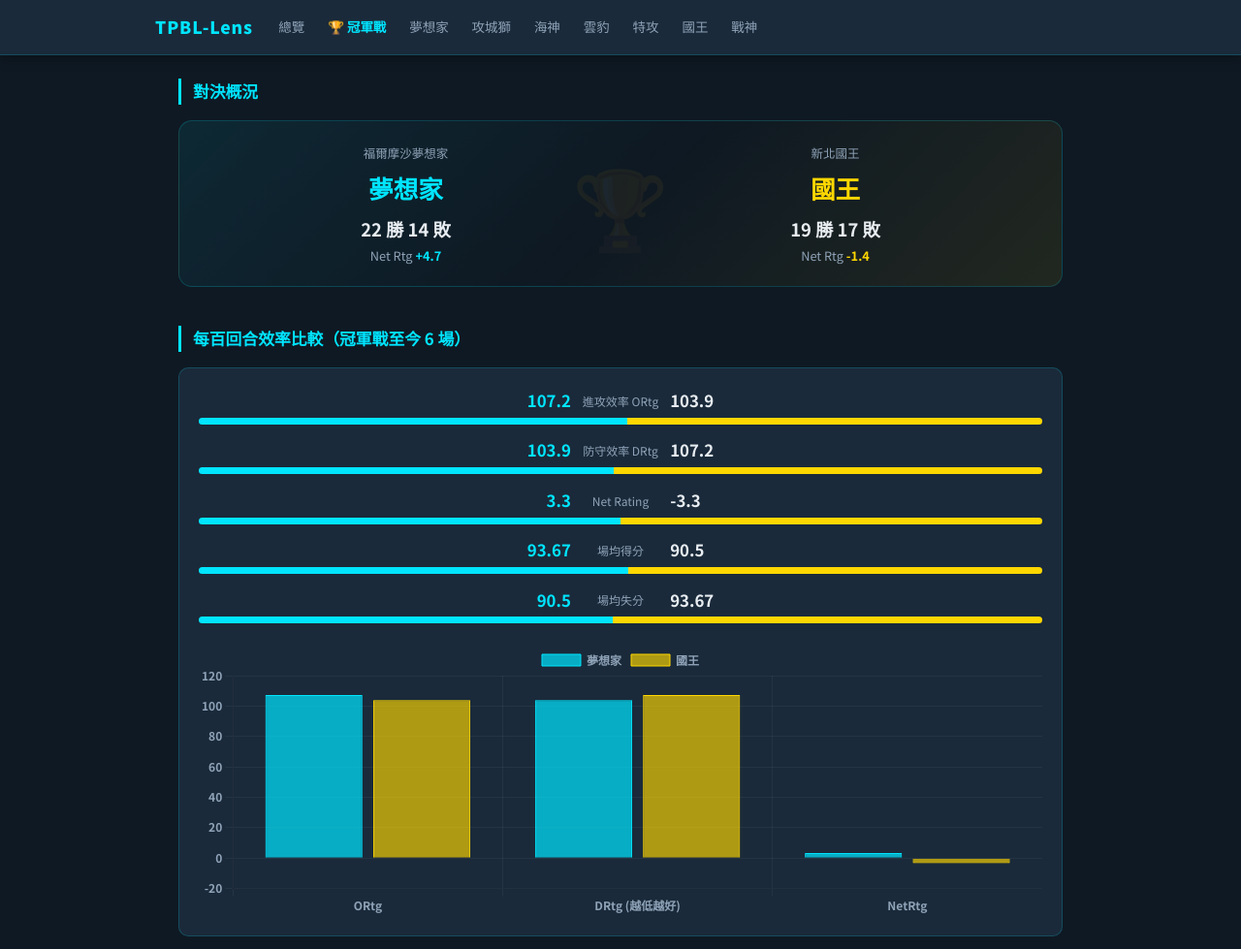
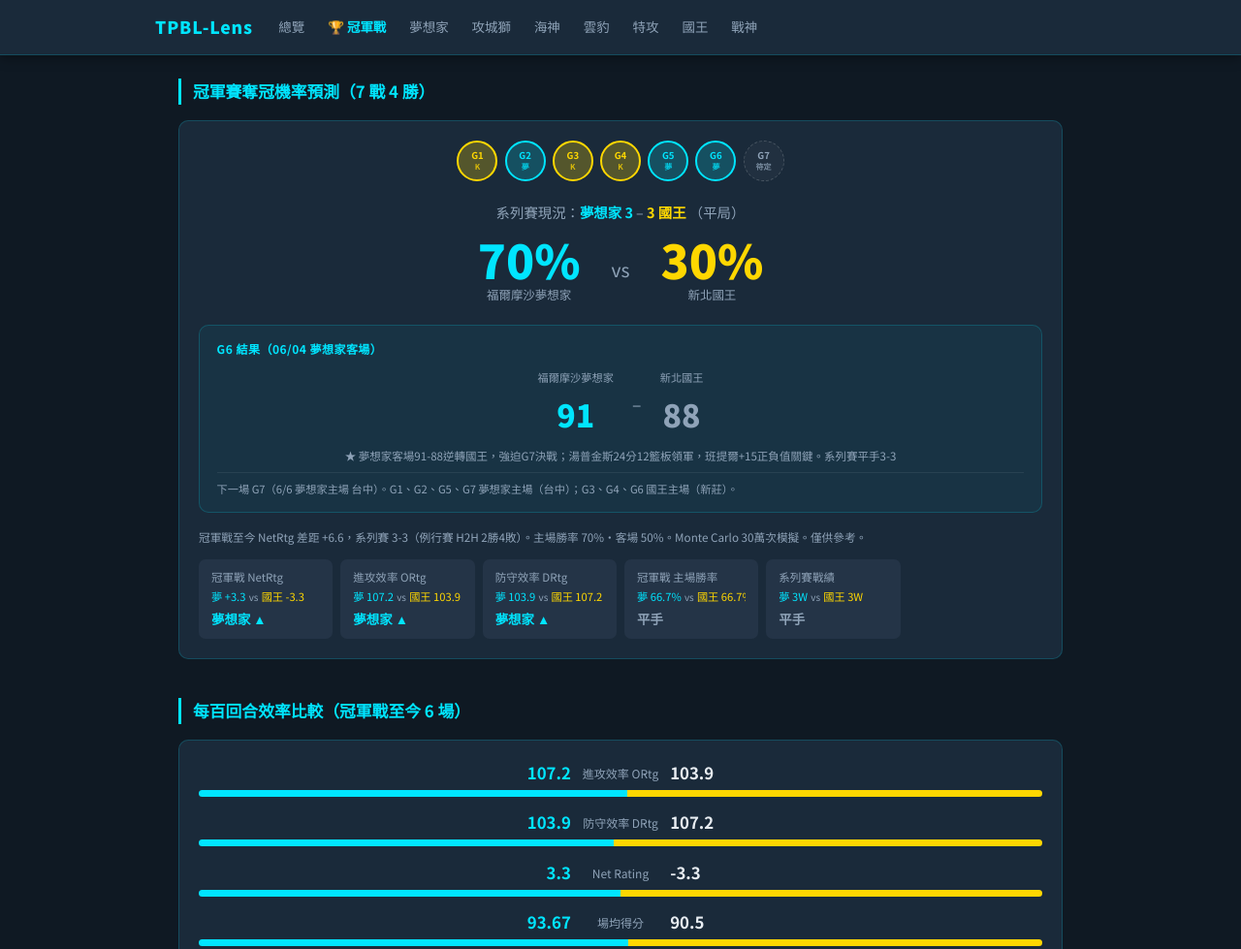
Before and after one commit to lioneer32232002-commits/tpbl-lens, a plain HTML site: page dist/championship/index.html in a window 1280 px wide. Shown: the top 979 px of the page at 97% size. Drawn offline with nearby package versions, Linux system fonts and the light colour scheme.

Commit message:
feat: move prediction to top, rename 系列賽→冠軍賽, remove matchup-hero

```diff
--- a/dist/championship/index.html
+++ b/dist/championship/index.html
@@ -593,21 +593,11 @@
 <main id="champ-main">
 
   <!-- ① 對決英雄區塊 -->
-  <section id="matchup-hero">
-    <h2>對決概況</h2>
-    <div id="hero-card" class="champ-hero card">
-      <div class="hero-team">
-        <div class="hero-name">福爾摩沙夢想家</div>
-        <div class="hero-short formosa">夢想家</div>
-        <div class="hero-record" id="hero-record-f">22 勝 14 敗</div>
-        <div class="hero-netrtg">Net Rtg <span style="color:var(--accent)">+4.7</span></div>
-      </div>
-      <div class="hero-team">
-        <div class="hero-name" id="hero-opp-fullname">新北國王</div>
-        <div class="hero-short opponent" id="hero-opp-short">國王</div>
-        <div class="hero-record" id="hero-record-o">19 勝 17 敗</div>
-        <div class="hero-netrtg" id="hero-netrtg-o">Net Rtg <span style="color:var(--opp-color)">-1.4</span></div>
-      </div>
+  <!-- 勝負預測（置頂） -->
+  <section id="prediction">
+    <h2>冠軍賽奪冠機率預測（7 戰 4 勝）</h2>
+    <div class="card" id="pred-card">
+      <!-- 由 JS 填入：賽程圓點、大機率、G1效應、路徑分佈、因子 -->
     </div>
   </section>
 
@@ -664,14 +654,6 @@
         <p style="font-size:.72rem;color:var(--text2);margin:0 0 .65rem;opacity:.7">PTS ÷ 回合數，色深代表效率高</p>
         <div id="champ-ppp-compare"></div>
       </div>
-    </div>
-  </section>
-
-  <!-- 勝負預測 -->
-  <section id="prediction">
-    <h2>系列賽奪冠機率預測（7 戰 4 勝）</h2>
-    <div class="card" id="pred-card">
-      <!-- 由 JS 填入：賽程圓點、大機率、G1效應、路徑分佈、因子 -->
     </div>
   </section>
 
@@ -810,6 +792,6 @@
 </footer>
 
 <script src="/js/common.js"></script>
-<script src="/js/championship.js?v=5be1f920"></script>
+<script src="/js/championship.js?v=d35cd5dc"></script>
 </body>
 </html>
--- a/js/championship.js
+++ b/js/championship.js
@@ -107,12 +107,16 @@
 
   /* ① 英雄區塊 */
   function renderHero(fm, opp) {
-    document.getElementById('hero-opp-fullname').textContent = opp.name;
-    document.getElementById('hero-opp-short').textContent = opp.short;
-    document.getElementById('hero-record-o').textContent = opp.wins + ' 勝 ' + opp.losses + ' 敗';
-    var netSign = opp.netrtg >= 0 ? '+' : '';
-    document.getElementById('hero-netrtg-o').innerHTML =
-      'Net Rtg <span style="color:var(--opp-color)">' + netSign + opp.netrtg + '</span>';
+    // 對決概況區塊已移除，保留函式以免呼叫出錯
+    var el;
+    el = document.getElementById('hero-opp-fullname'); if (el) el.textContent = opp.name;
+    el = document.getElementById('hero-opp-short');    if (el) el.textContent = opp.short;
+    el = document.getElementById('hero-record-o');     if (el) el.textContent = opp.wins + ' 勝 ' + opp.losses + ' 敗';
+    el = document.getElementById('hero-netrtg-o');
+    if (el) {
+      var netSign = opp.netrtg >= 0 ? '+' : '';
+      el.innerHTML = 'Net Rtg <span style="color:var(--opp-color)">' + netSign + opp.netrtg + '</span>';
+    }
   }
 
   /* ①-b 英雄區塊得分來源 mini bars */
```
Also changed, not shown: dist/js/championship.js (+10 -6 lines), pages/championship.html (+5 -23 lines).
